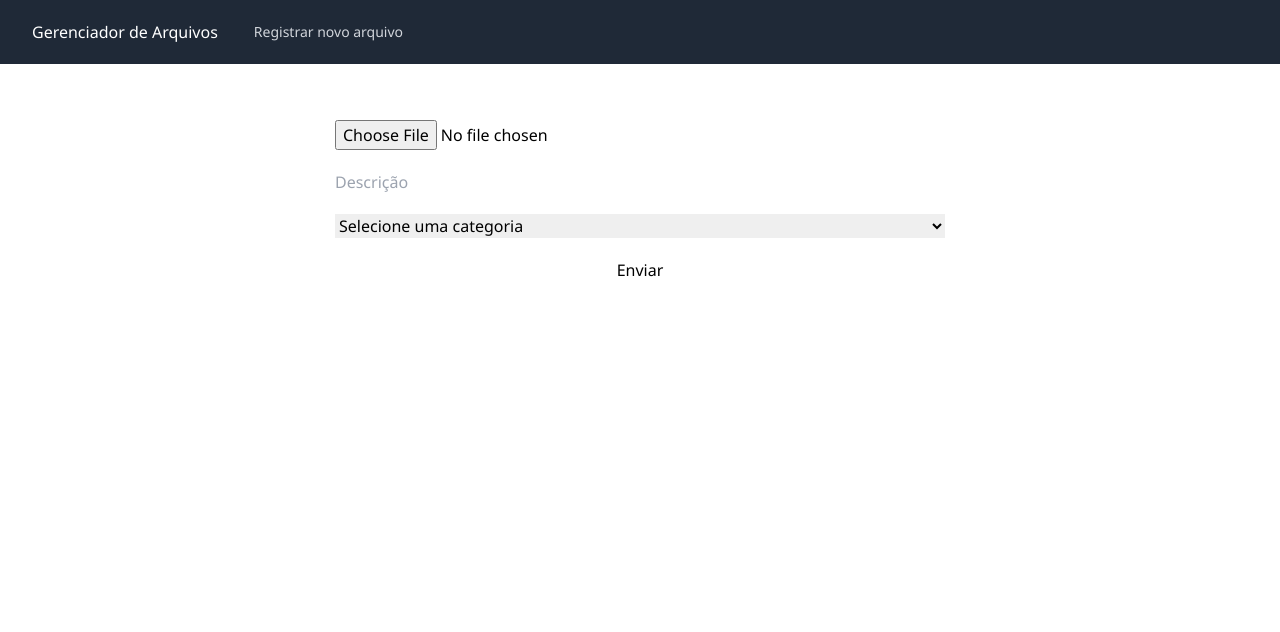
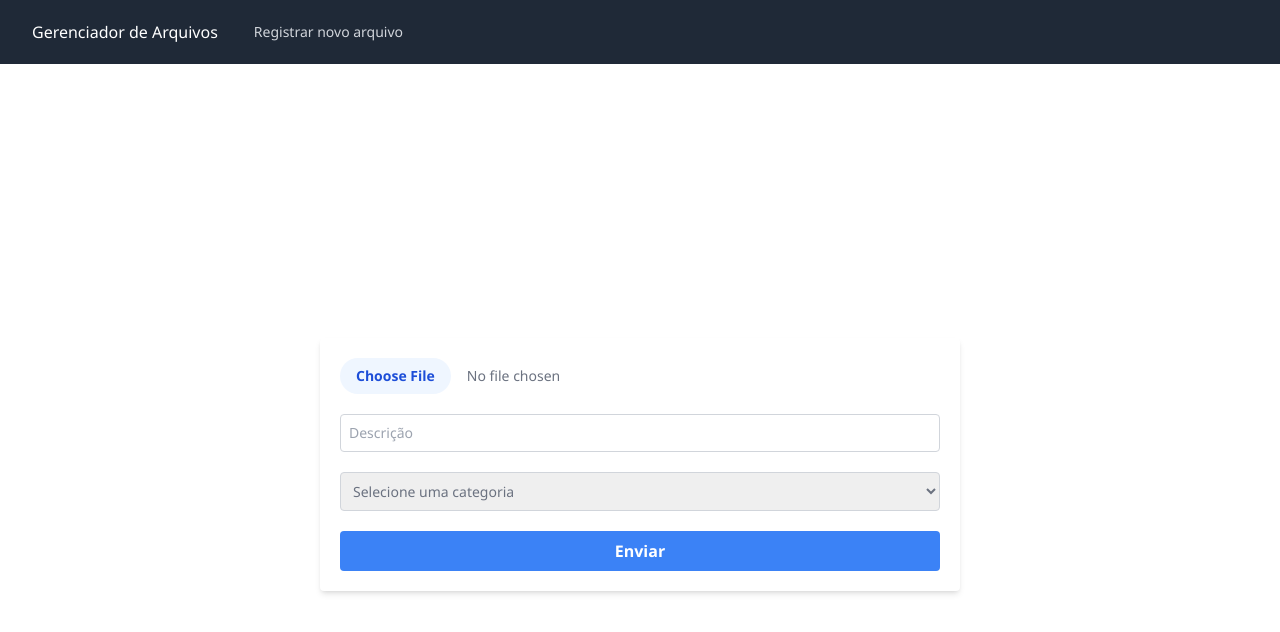
Before and after one commit to ErickBertoti/PA, a React (Vite) app in the folder gerenciador/react/: page /newPost in a window 1280 px wide. Shown: the top 632 px of the page. Built offline with nearby package versions, Linux system fonts and the light colour scheme.

Commit message:
estilização melhorada

```diff
--- a/gerenciador/react/src/components/SinglePost.jsx
+++ b/gerenciador/react/src/components/SinglePost.jsx
@@ -4,30 +4,21 @@ export default function SinglePost({ className, post, category, deletePostClicke
   const { id, caption, imageUrl } = post
 
   return (
-    <div className={className + ' outline-1'} style={{ width: 650 }}>
-
+    <div className={`${className} outline-1 w-650`}>
       <div className="flex flex-col space-y-2">
-
         <div className="flex flex-row items-center space-x-4 cursor-pointer active:opacity-80">
-          <UserIcon className='cursor-pointer hover:text-gray-900 active:text-gray-700 h-14 w-14 text-gray-700' />
-          <p className="text-lg  hover:underline">Categoria: {category}</p>
+          <UserIcon className="cursor-pointer hover:text-gray-900 active:text-gray-700 h-14 w-14 text-gray-700" />
+          <p className="text-lg hover:underline">Categoria: {category}</p>
         </div>
-
         <p className="text-base">{caption}</p>
-
         <div className="flex flex-row items-end space-x-4 justify-center">
-
-
-          <img className="rounded" width="430" height="768" src={imageUrl}></img>
-
+          <img className="rounded" width="430" height="768" src={imageUrl} />
           {/* Ações */}
-
-          <div className='flex flex-col items-center' onClick={() => deletePostClicked({ id })}>
-            <TrashIcon className='cursor-pointer hover:text-gray-900 active:text-gray-700 h-14 w-14 text-gray-700' />
+          <div className="flex flex-col items-center" onClick={() => deletePostClicked({ id })}>
+            <TrashIcon className="cursor-pointer hover:text-gray-900 active:text-gray-700 h-14 w-14 text-gray-700" />
           </div>
         </div>
       </div>
     </div>
-
   )
 }
--- a/gerenciador/react/src/components/pages/NewPost.jsx
+++ b/gerenciador/react/src/components/pages/NewPost.jsx
@@ -33,21 +33,19 @@ export default function NewPost() {
   }
 
   return (
-    <div className="flex flex-col items-center justify-center">
-
-        <form onSubmit={submit} style={{width:650}} className="flex flex-col space-y-5 px-5 py-14">
-          <input onChange={fileSelected} type="file" accept="image/*"></input>
-          <input value={caption} onChange={e => setCaption(e.target.value)} type="text" placeholder='Descrição'></input>
-          <select onChange={categorySelected}>
+    <div className="flex flex-col items-center justify-center h-screen">
+      <form onSubmit={submit} className="flex flex-col space-y-5 p-5 bg-white rounded shadow-md w-1/2">
+        <input onChange={fileSelected} type="file" accept="image/*" className="block w-full text-sm text-gray-500 file:mr-4 file:py-2 file:px-4 file:rounded-full file:border-0 file:text-sm file:font-semibold file:bg-blue-50 file:text-blue-700 hover:file:bg-blue-100" />
+        <input value={caption} onChange={e => setCaption(e.target.value)} type="text" placeholder='Descrição' className="block w-full p-2 text-sm text-gray-500 border border-gray-300 rounded" />
+        <select onChange={categorySelected} className="block w-full p-2 text-sm text-gray-500 border border-gray-300 rounded">
           <option value="">Selecione uma categoria</option>
           <option value="1">Ícones</option>
           <option value="2">Trabalho</option>
           <option value="3">Educação</option>
           <option value="4">Outros</option>
         </select>
-          <button type="submit">Enviar</button>
+        <button type="submit" className="bg-blue-500 hover:bg-blue-700 text-white font-bold py-2 px-4 rounded">Enviar</button>
       </form>
-
     </div>
   )
 }
```
Lines whose indentation alone changed are shown as unchanged.
